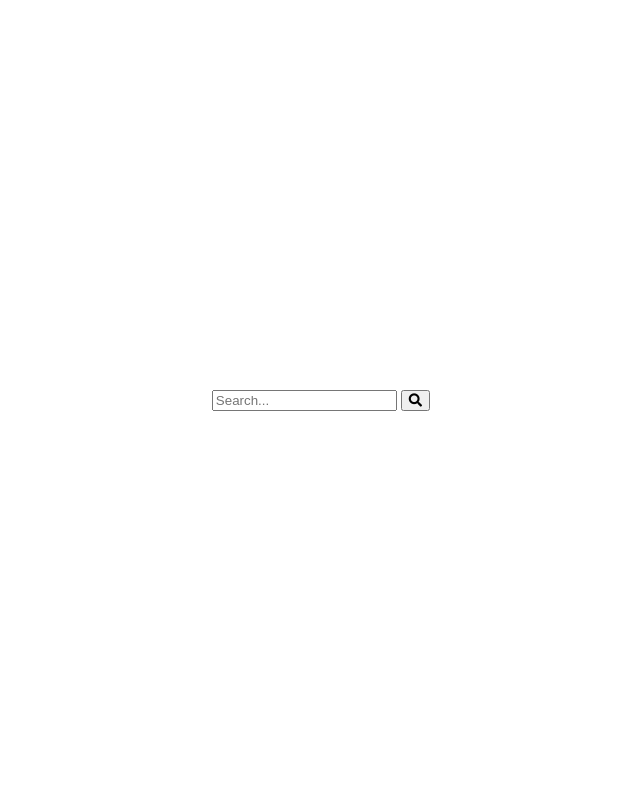
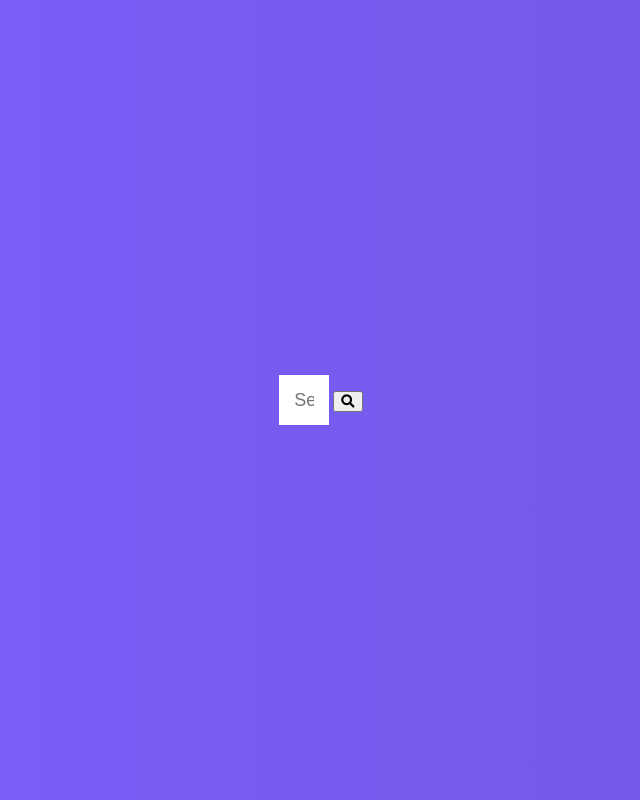
Before and after one commit to SolomanGarcia/hidden-search-widget-js, a plain HTML site: page index.html in a window 1280 px wide. Shown: the whole page, without its empty margins (319-959 px from the left). Drawn offline with Linux system fonts and the light colour scheme.

Commit message:
add styling

```diff
--- a/index.html
+++ b/index.html
@@ -13,7 +13,7 @@
     <title>Hidden Search Widget</title>
   </head>
   <body>
-    <div class="seach">
+    <div class="search">
       <input type="text" class="input" placeholder="Search..." />
       <button class="btn">
         <i class="fas fa-search"></i>
--- a/style.css
+++ b/style.css
@@ -5,12 +5,27 @@
 }
 
 body {
+  background-image: linear-gradient(90deg, #7d5fff,#7158e2);
   font-family: 'Roboto', sans-serif;
   display: flex;
-  flex-direction: column;
   align-items: center;
   justify-content: center;
   height: 100vh;
   overflow: hidden;
   margin: 0;
 }
+
+.search {
+  position: relative;
+  height: 50px;
+}
+
+.search .input {
+  background-color: #fff;
+  border: 0;
+  font-size: 18px;
+  padding: 15px;
+  height: 50px;
+  width: 50px;
+  transition: width 0.3s ease;
+}
```
